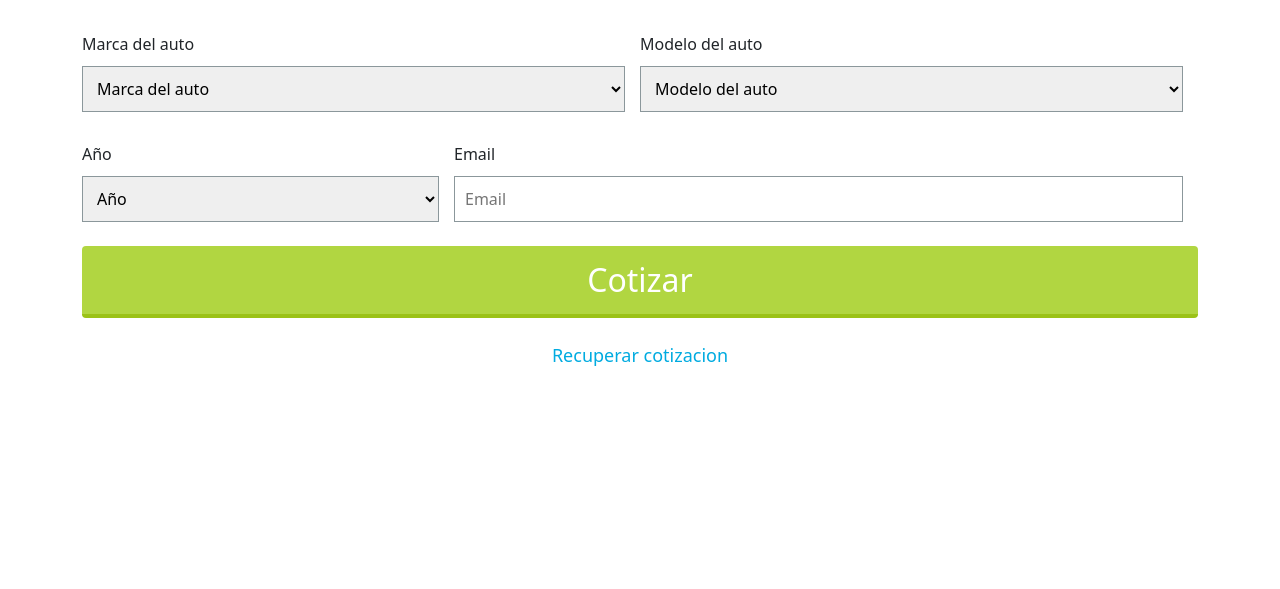
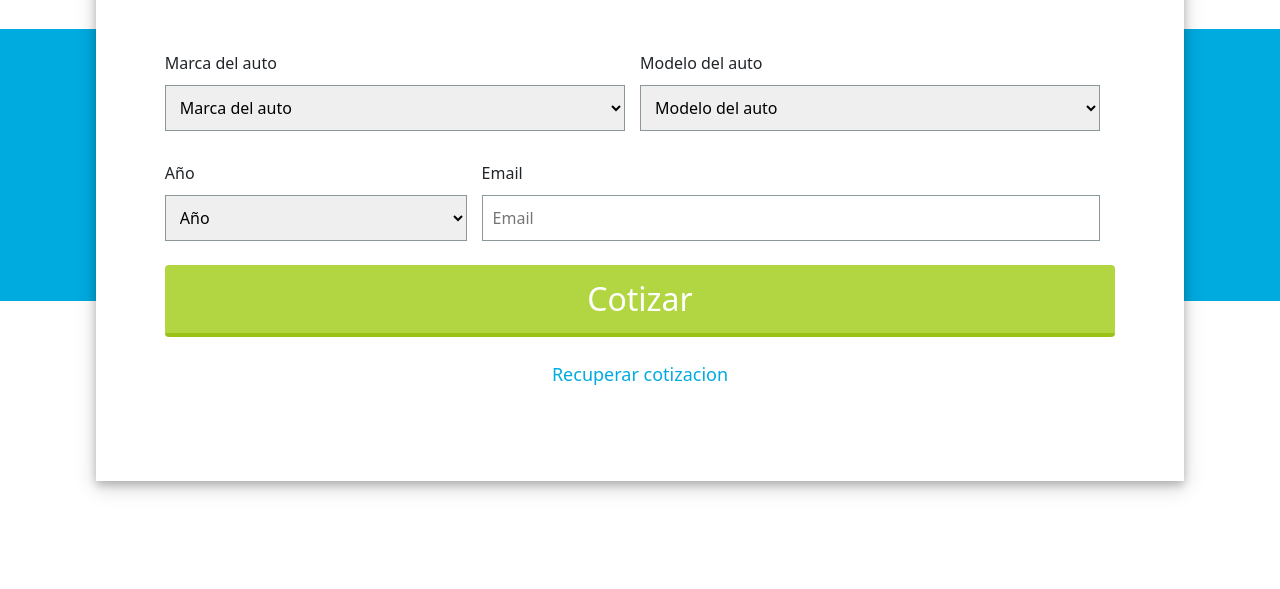
Before and after one commit to jodasko/frontEndTest, a plain HTML site: page index.html in a window 1280 px wide. Shown: the part 211-800 px from the top of the page. Drawn offline with nearby package versions, Linux system fonts and the light colour scheme.

Commit message:
bg blue, validation messages

```diff
--- a/assets/css/styles.css
+++ b/assets/css/styles.css
@@ -16,7 +16,6 @@
   color: #8b979b;
   font-size: 1rem;
   font-weight: normal;
-}
 }
 
 .form__wrapper {
@@ -90,14 +89,22 @@
   display: none;
 }
 
+.form__wrapper__all {
+  border: 0;
+  box-shadow: 0 0 0 0;
+  background-color: white;
+}
+
+.bg_line {
+  display: none;
+}
 
 /*
     RESPONSIVE
 */
 
 /* Medium devices (tablets, 768px and up) */
-@media only screen and (min-width: 768px){
-
+@media only screen and (min-width: 768px) {
   .form__wrapper label {
     display: block;
   }
@@ -129,11 +136,37 @@
     display: block;
   }
 
+  .form__wrapper {
+    border: 0;
+    background-color: white;
+    padding: 5%;
+    padding-top: 0;
+  }
+
+  .form__wrapper__all {
+    border: 0;
+    box-shadow: 0 4px 8px 0 rgb(0 0 0 / 20%), 0 6px 20px 0 rgb(0 0 0 / 19%);
+    background-color: white;
+    width: 85%;
+    margin: 45px auto;
+    padding: 1rem;
+    position: relative;
+    z-index: 99;
+  }
+
+  .bg_line {
+    height: 44vh;
+    width: 100%;
+    background-color: #00abe0;
+    position: absolute;
+    top: 30%;
+    z-index: 20;
+    display: block;
+  }
 }
 
 /* Large devices (desktops, 992px and up) */
-@media only screen and (min-width: 992px){
-
+@media only screen and (min-width: 992px) {
   .form__wrapper label {
     display: inline-block;
   }
@@ -158,4 +191,7 @@
     padding-right: 5px;
   }
 
+  .bg_line {
+    height: 34vh;
   }
+}
--- a/assets/javascript/validation.js
+++ b/assets/javascript/validation.js
@@ -5,29 +5,32 @@ const modeloAuto = document.querySelector('#modelo_del_auto');
 const anoAuto = document.querySelector('#ano_auto');
 const email = document.querySelector('#email');
 
-alert_msg.classList.add('invisible');
+alert_msg.classList.add('d-none');
+
+
+/*hola*/
 
 submit_btn.onclick = (event) => {
   event.preventDefault();
 
   if (marcaAuto.value == 'null' || marcaAuto.value == '') {
-    alert_msg.classList.remove('invisible');
+    alert_msg.classList.remove('d-none');
     return (document.querySelector('.message__validate').innerHTML =
       'Por favor elija una Marca');
   }
 
   if (modeloAuto.value === 'null' || modeloAuto.value === '') {
-    alert_msg.classList.remove('invisible');
+    alert_msg.classList.remove('d-none');
     return (document.querySelector('.message__validate').innerHTML =
       'Por favor elija el un Modelo');
   }
 
   if (anoAuto.value === 'null' || anoAuto.value === '') {
-    alert_msg.classList.remove('invisible');
+    alert_msg.classList.remove('d-none');
     return (document.querySelector('.message__validate').innerHTML =
       'Por favor elija el Anio');
   }
 
-  alert_msg.classList.add('invisible');
+  alert_msg.classList.add('d-none');
   return (document.querySelector('.message__validate').innerHTML = ' ');
 };
--- a/index.html
+++ b/index.html
@@ -22,6 +22,9 @@
       <img src="./assets/images/Logo-CO-gris.png" alt="logo" />
     </div>
 
+    <div class="bg_line"></div>
+
+    <div class="form__wrapper__all">
       <div class="title text-center my-2">
         <h1 class="my-2">Cotiza tu Seguro Automotriz</h1>
         <h2>¡Resultados Instantáneos!</h2>
@@ -81,7 +84,12 @@
                   <label class="form__label" for="ano_auto">Año</label>
                 </div>
                 <div class="col-sm-2 col-lg-12">
-                <select id="ano_auto" class="ano_auto" name="ano_auto" required>
+                  <select
+                    id="ano_auto"
+                    class="ano_auto"
+                    name="ano_auto"
+                    required
+                  >
                     <option class="mobile" value="null" selected disabled>
                       Año
                     </option>
@@ -129,6 +137,7 @@
           <a href="#">Recuperar cotizacion</a>
         </div>
       </section>
+    </div>
 
     <!-- Optional JavaScript; choose one of the two! -->
     <script src="./assets/javascript/validation.js"></script>
```
Also changed, not shown: assets/javascript/application.js (+6 -3 lines). Lines whose indentation alone changed are shown as unchanged.
